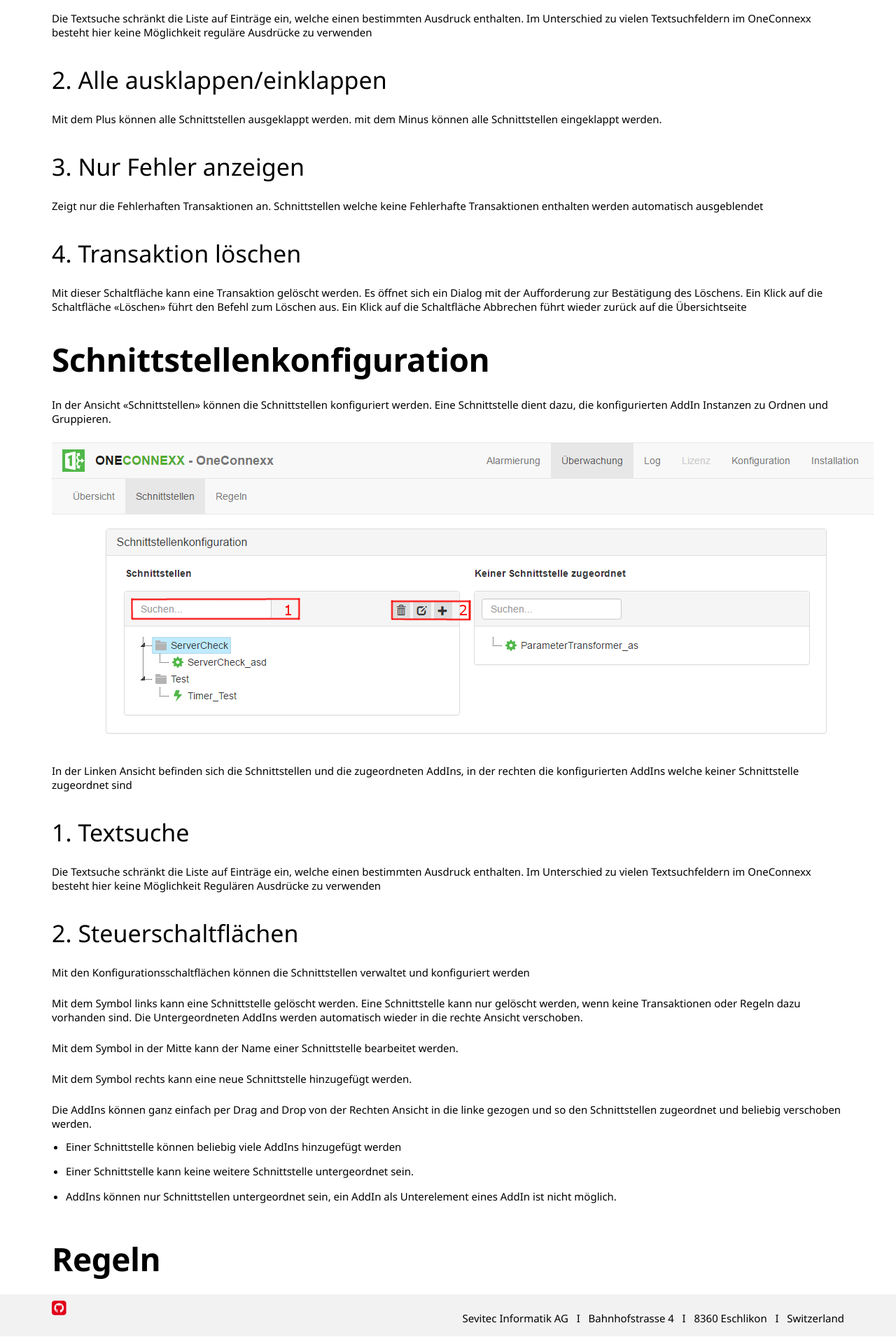
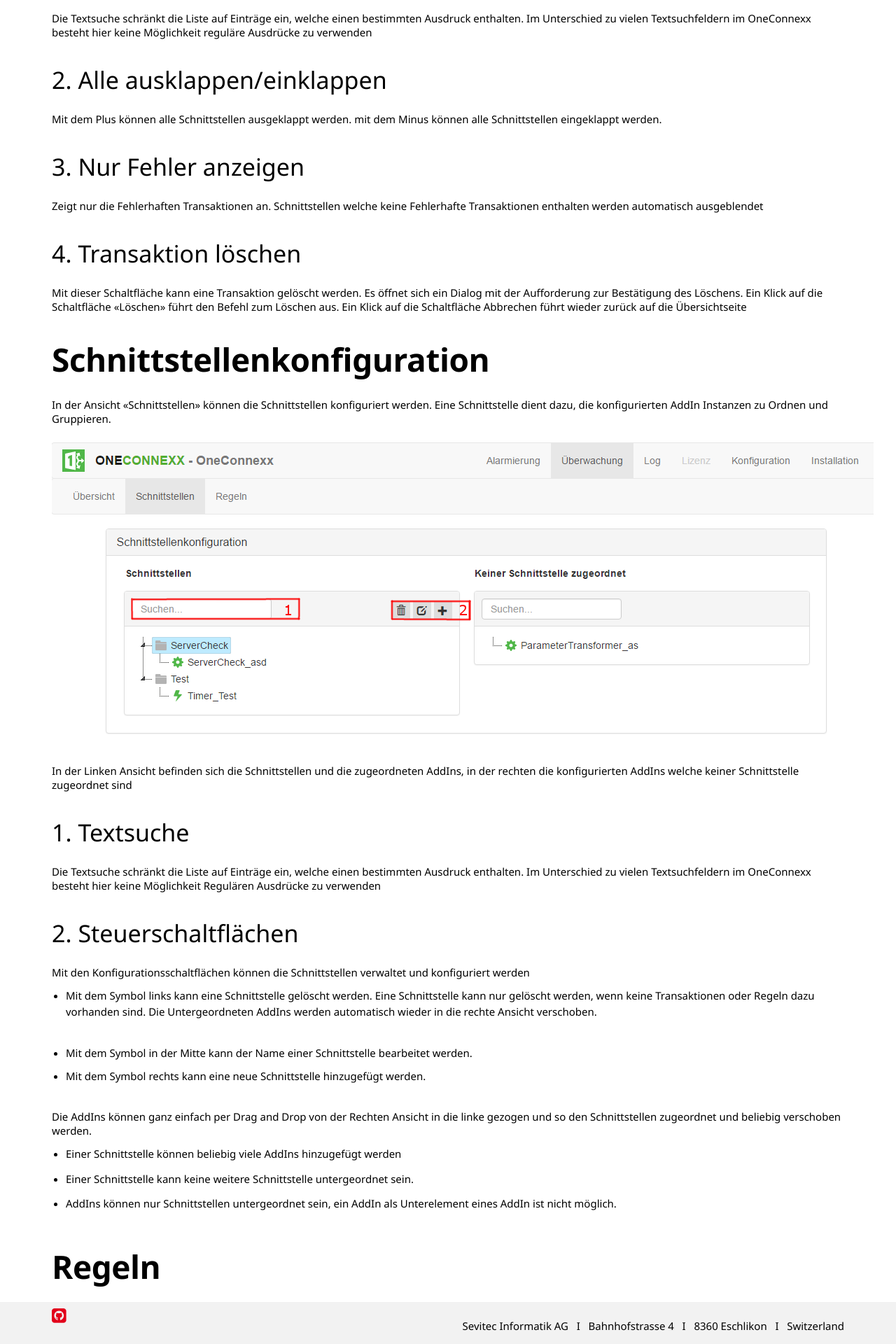
Before and after one commit to primesoft-group/oneconnexx-docs, a Jekyll site: the page built from _pages/webclient/de/ueberwachung.md, in a window 1280 px wide. Shown: the part 2195-4115 px from the top of the page at 70% size. Built offline with Jekyll 4.4.1, drawn with Linux system fonts in a browser that asks for light colours; nearby versions of some CDN libraries; some web fonts are replaced.

Commit message:
Arbeit an Überwachungsseite

```diff
--- a/_pages/webclient/de/ueberwachung.md
+++ b/_pages/webclient/de/ueberwachung.md
@@ -72,11 +72,10 @@
 ### 2. Steuerschaltflächen
 Mit den Konfigurationsschaltflächen können die Schnittstellen verwaltet und konfiguriert werden
 
-Mit dem Symbol links kann eine Schnittstelle gelöscht werden. Eine Schnittstelle kann nur gelöscht werden, wenn keine Transaktionen oder Regeln dazu vorhanden sind. Die Untergeordneten AddIns werden automatisch wieder in die rechte Ansicht verschoben.
+* Mit dem Symbol links kann eine Schnittstelle gelöscht werden. Eine Schnittstelle kann nur gelöscht werden, wenn keine Transaktionen oder Regeln dazu vorhanden sind. Die Untergeordneten AddIns werden automatisch wieder in die rechte Ansicht verschoben.
+* Mit dem Symbol in der Mitte kann der Name einer Schnittstelle bearbeitet werden.
 
-Mit dem Symbol in der Mitte kann der Name einer Schnittstelle bearbeitet werden.
-
-Mit dem Symbol rechts kann eine neue Schnittstelle hinzugefügt werden.
+* Mit dem Symbol rechts kann eine neue Schnittstelle hinzugefügt werden.
 
 Die AddIns können ganz einfach per Drag and Drop von der Rechten Ansicht in die linke gezogen und so den Schnittstellen zugeordnet und beliebig verschoben werden.
 
```
